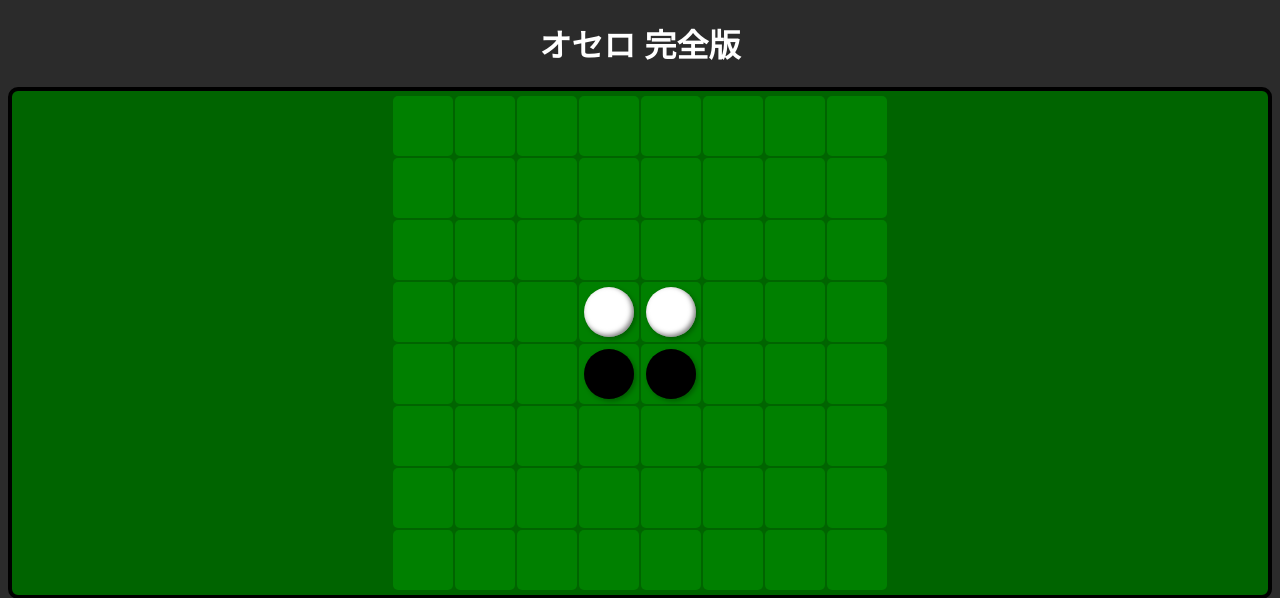
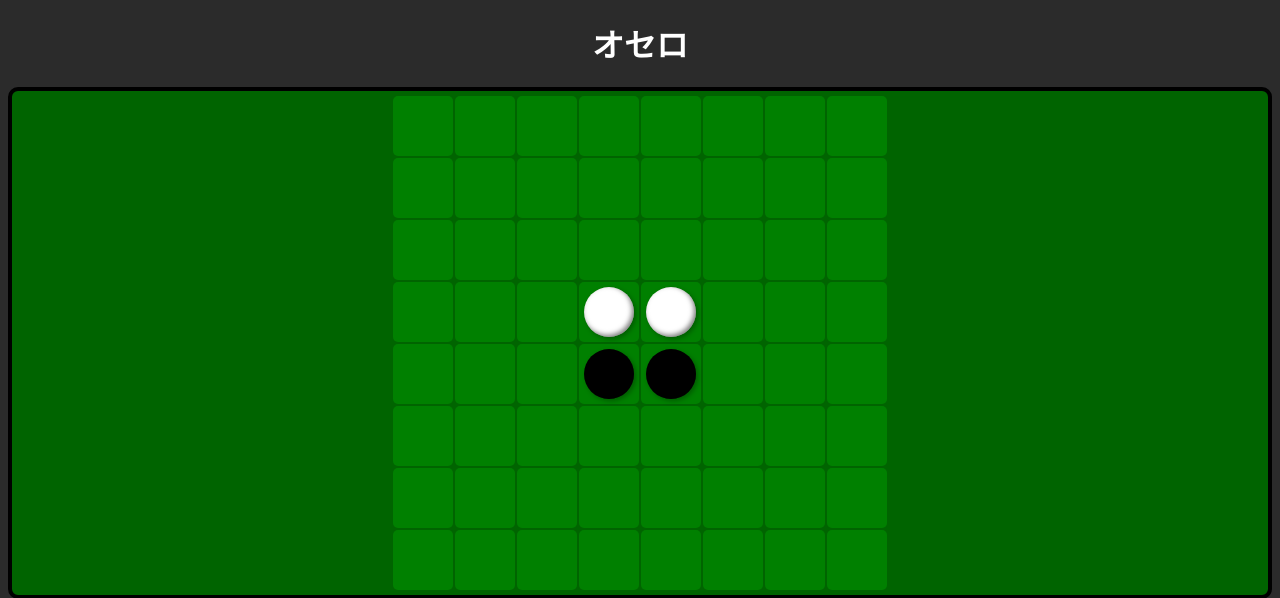
Before and after one commit to gangfuichi/othello_web, a Flask app: page / in a window 1280 px wide. Shown: the top 598 px of the page. Run offline with Flask 3, Linux system fonts and the light colour scheme.

Commit message:
名称更新

```diff
--- a/templates/index.html
+++ b/templates/index.html
@@ -49,7 +49,7 @@
     </style>
 </head>
 <body>
-    <h1>オセロ 完全版</h1>
+    <h1>オセロ </h1>
     <div id="board"></div>
     <div id="message"></div>
 
```
